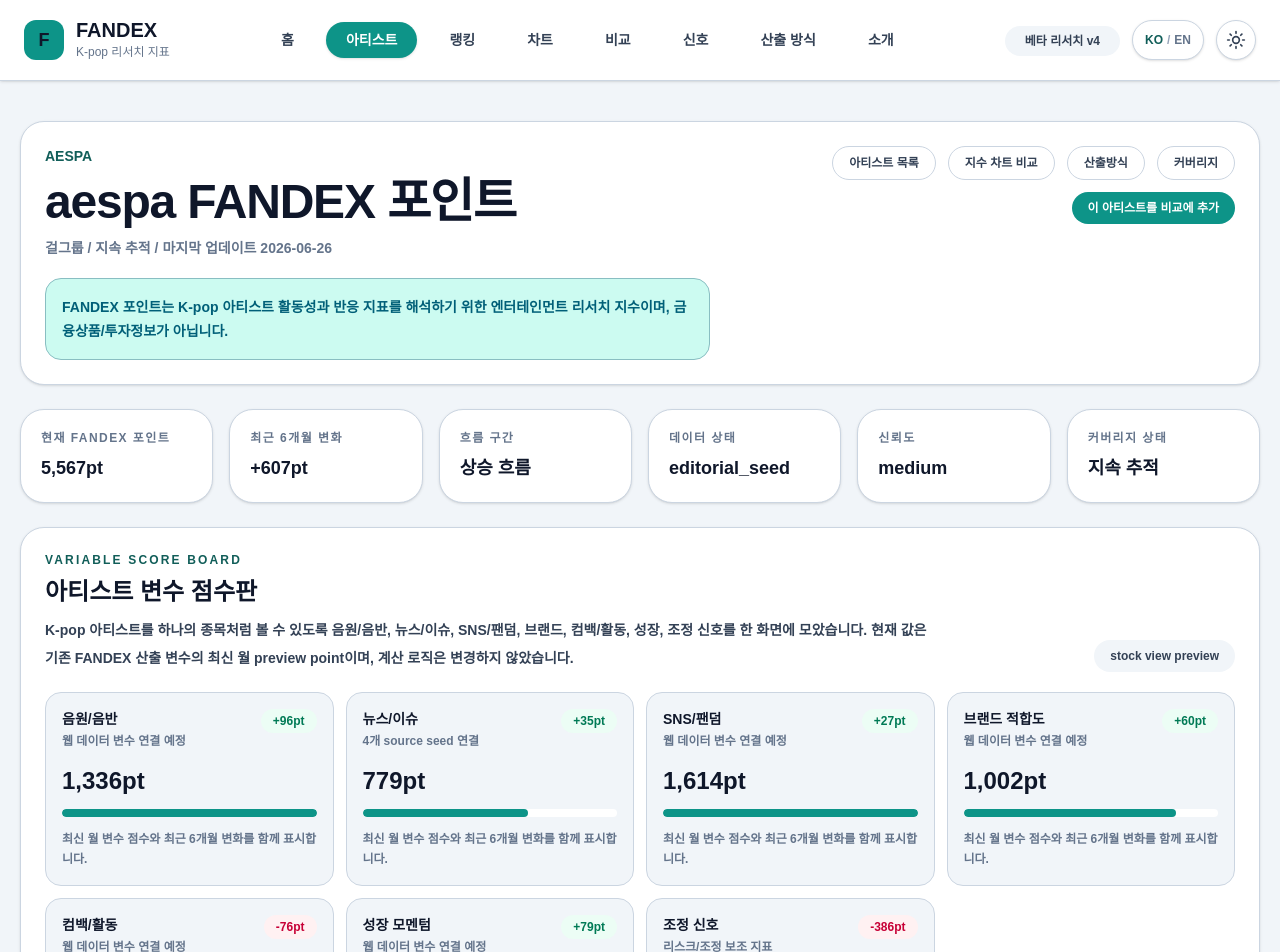
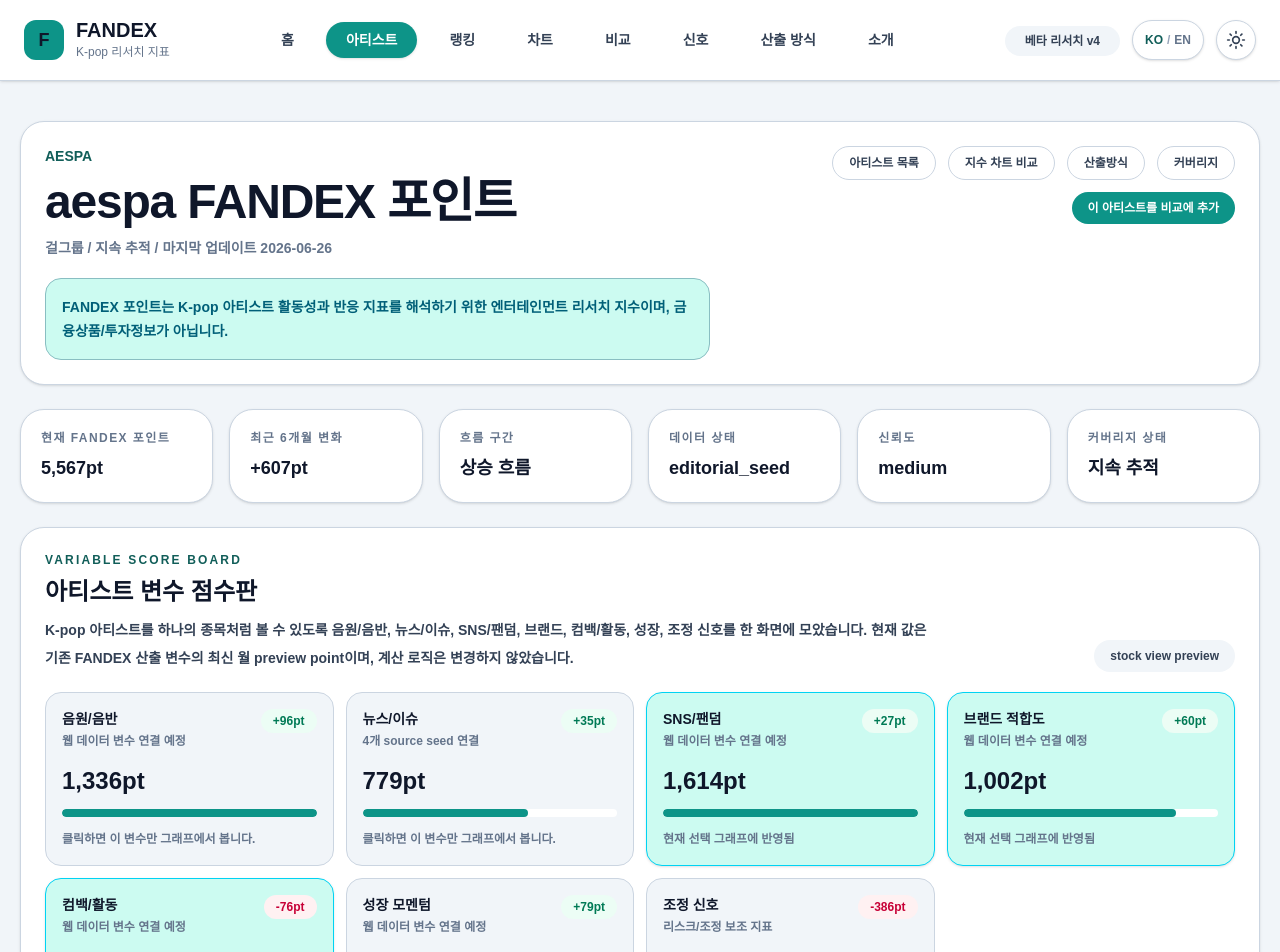
Before and after one commit to kpopmaker/fandex, a Next.js app: page /artists/aespa in a window 1280 px wide. Shown: the top 952 px of the page. Built offline with nearby package versions, Linux system fonts and the light colour scheme.

Commit message:
feat: link artist variable cards to chart selection

```diff
--- a/app/artists/[artistId]/page.tsx
+++ b/app/artists/[artistId]/page.tsx
@@ -190,6 +190,13 @@
   params.set('variables', selectedVariables.join(','));
 
   return `/artists/${artistId}?${params.toString()}`;
+}
+
+function buildArtistVariableChartHref(
+  artistId: string,
+  variableKey: ArtistStockVariableKey,
+) {
+  return `${buildArtistVariableHref(artistId, [variableKey])}#variable-chart`;
 }
 
 function toggleVariableSelection(
@@ -393,16 +400,25 @@
           </div>
 
           <div className="mt-5 grid gap-3 md:grid-cols-2 xl:grid-cols-4">
-            {allVariableSeries.map((series) => (
+            {allVariableSeries.map((series) => {
+              const active = selectedVariables.includes(series.variableKey);
+
+              return (
                 <VariableScoreBreakdownCard
                   key={series.variableKey}
+                  active={active}
                   evidenceLabel={getVariableEvidenceLabel(
                     series.variableKey,
                     newsIssueSourceSummary.itemCount,
                   )}
+                  href={buildArtistVariableChartHref(
+                    profile.artistId,
+                    series.variableKey,
+                  )}
                   series={series}
                 />
-            ))}
+              );
+            })}
           </div>
 
           <p className="mt-5 rounded-2xl border border-cyan-200 bg-cyan-50 p-4 text-sm font-bold leading-7 text-cyan-800 dark:border-cyan-400/20 dark:bg-cyan-400/10 dark:text-cyan-100">
@@ -577,7 +593,10 @@
           </div>
         </section>
 
-        <section className="grid gap-6 xl:grid-cols-[1.1fr_0.9fr]">
+        <section
+          id="variable-chart"
+          className="grid gap-6 xl:grid-cols-[1.1fr_0.9fr]"
+        >
           <section className="rounded-3xl border border-slate-200 bg-white p-6 shadow-sm dark:border-slate-800 dark:bg-slate-950">
             <div className="mb-5">
               <p className="text-xs font-black uppercase tracking-[0.18em] text-cyan-600 dark:text-cyan-300">
@@ -1100,20 +1119,28 @@
 }
 
 function VariableScoreBreakdownCard({
+  active,
   evidenceLabel,
+  href,
   series,
 }: {
+  active: boolean;
   evidenceLabel: string;
+  href: string;
   series: ArtistStockVariableSeries;
 }) {
-  const barWidth = Math.min(Math.max(Math.abs(series.latestPoint) / 1200, 0.08), 1) * 100;
+  const barWidth =
+    Math.min(Math.max(Math.abs(series.latestPoint) / 1200, 0.08), 1) * 100;
   const deltaClassName =
     series.sixMonthDelta >= 0
       ? 'bg-emerald-50 text-emerald-700 dark:bg-emerald-400/10 dark:text-emerald-200'
       : 'bg-rose-50 text-rose-700 dark:bg-rose-400/10 dark:text-rose-200';
+  const cardClassName = active
+    ? 'block rounded-2xl border border-cyan-400 bg-cyan-50 p-4 shadow-sm transition hover:border-cyan-500 dark:border-cyan-300/50 dark:bg-cyan-400/10'
+    : 'block rounded-2xl border border-slate-200 bg-slate-50 p-4 transition hover:border-cyan-300 hover:bg-cyan-50/50 dark:border-slate-800 dark:bg-slate-900/60 dark:hover:border-cyan-300/40 dark:hover:bg-cyan-400/10';
 
   return (
-    <article className="rounded-2xl border border-slate-200 bg-slate-50 p-4 dark:border-slate-800 dark:bg-slate-900/60">
+    <Link href={href} className={cardClassName}>
       <div className="flex items-start justify-between gap-3">
         <div>
           <p className="text-sm font-black text-slate-950 dark:text-white">
@@ -1138,9 +1165,11 @@
         />
       </div>
       <p className="mt-3 text-xs font-bold leading-5 text-slate-500 dark:text-slate-400">
-        최신 월 변수 점수와 최근 6개월 변화를 함께 표시합니다.
+        {active
+          ? '현재 선택 그래프에 반영됨'
+          : '클릭하면 이 변수만 그래프에서 봅니다.'}
       </p>
-    </article>
+    </Link>
   );
 }
 
```
Lines whose indentation alone changed are shown as unchanged.
